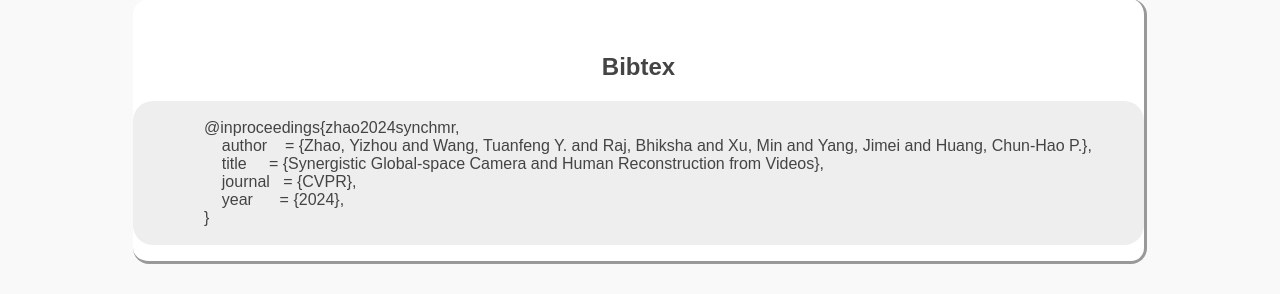
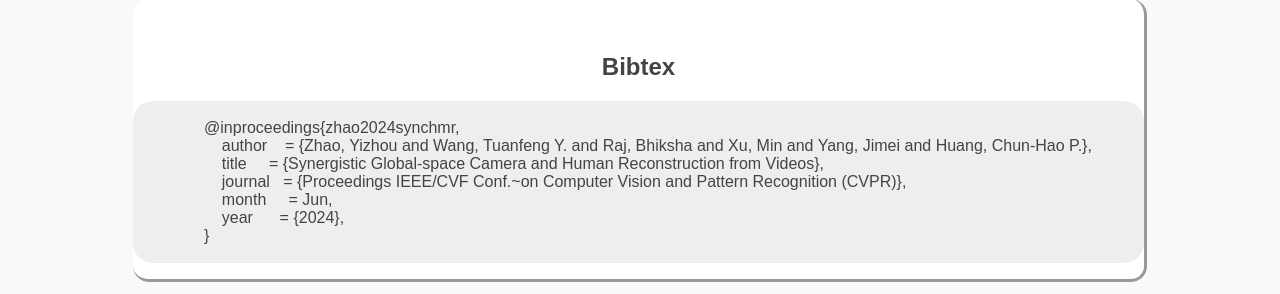
Before and after one commit to paulchhuang/synchmr, a plain HTML site: page index.html in a window 1280 px wide. Shown: the part 662-956 px from the top of the page. Drawn offline with Linux system fonts and the light colour scheme.

Commit message:
Update index.html

```diff
--- a/index.html
+++ b/index.html
@@ -849,7 +849,8 @@
                 @inproceedings{zhao2024synchmr,
                     author    = {Zhao, Yizhou and Wang, Tuanfeng Y. and Raj, Bhiksha and Xu, Min and Yang, Jimei and Huang, Chun-Hao P.},
                     title     = {Synergistic Global-space Camera and Human Reconstruction from Videos},
-                    journal   = {CVPR},
+                    journal   = {Proceedings IEEE/CVF Conf.~on Computer Vision and Pattern Recognition (CVPR)},
+                    month     = Jun,
                     year      = {2024},
                 }
                 </pre>
```
